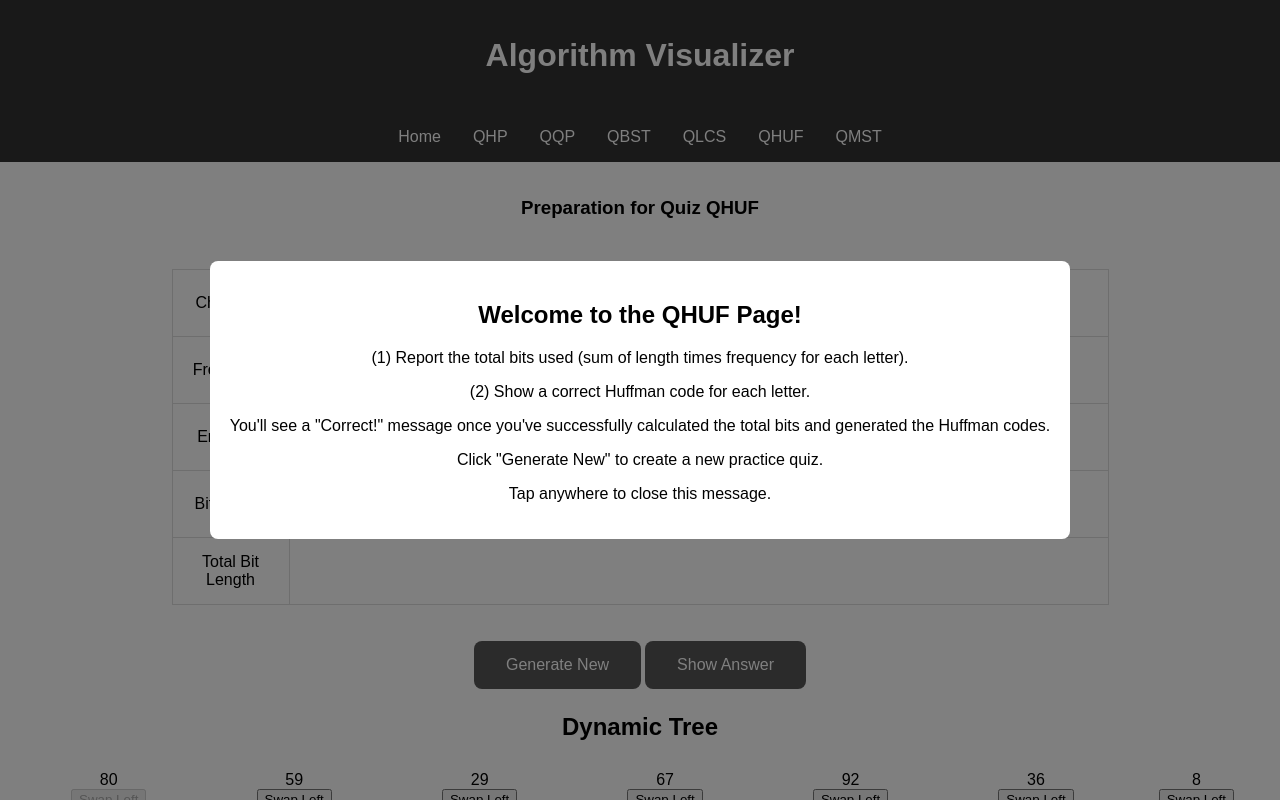
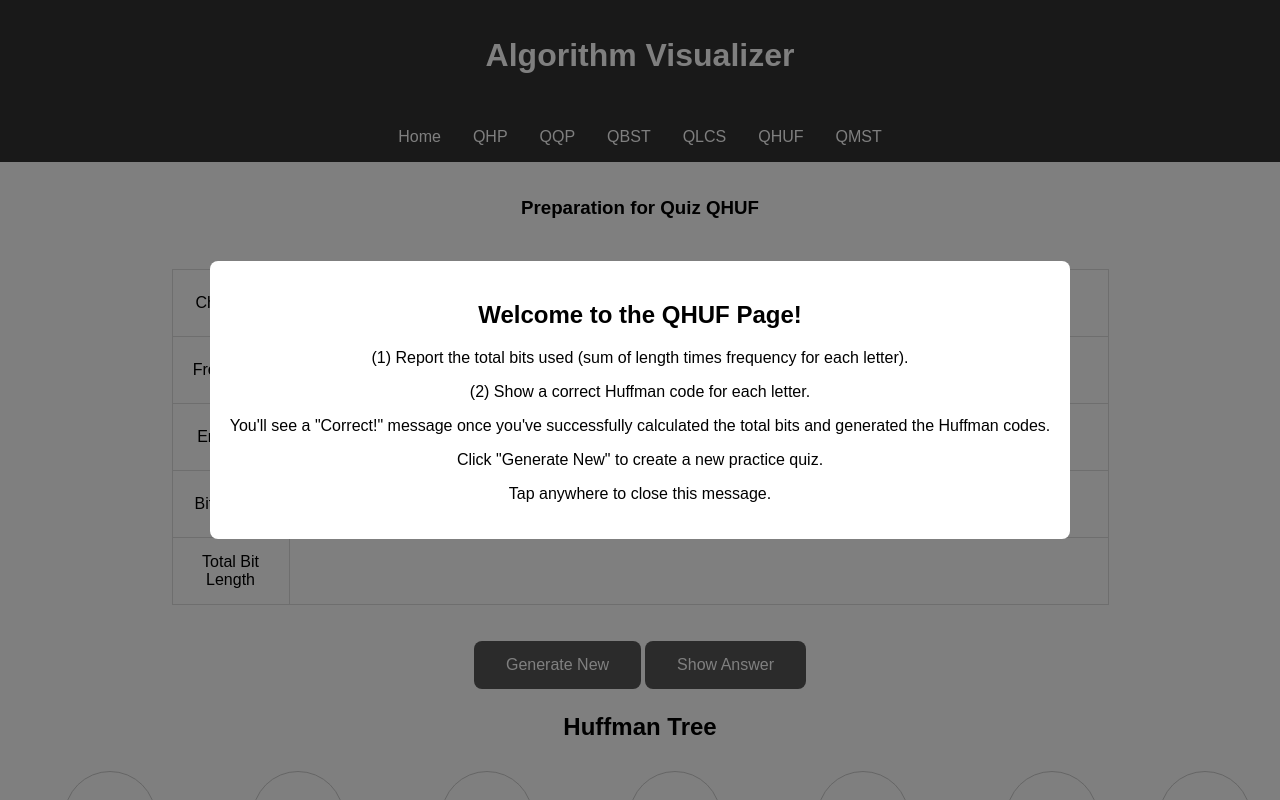
Before and after one commit to DanielH987/algorithm-visualizer, a React (Create React App) app: page /qhuf in a window 1280 px wide. Shown: the top 800 px of the page. Built offline with nearby package versions, Linux system fonts and the light colour scheme.

Commit message:
refactor: Improve code structure and styling for Huffman Test component

```diff
--- a/src/components/Huffman/Test.js
+++ b/src/components/Huffman/Test.js
@@ -1,16 +1,42 @@
 import React, { useState, useEffect } from "react";
+import { useDrag, useDrop } from "react-dnd";
 
 // Helper function to create a new tree node
 function createNode(value, left = null, right = null) {
   return { value, left, right };
 }
 
-const TreeNode = ({ node, onSwapLeft, onSwapRight, onAddAdjacent, index, canAdd }) => {
+const ItemTypes = {
+  NODE: "node",
+};
+
+const TreeNode = ({ node, onSwapLeft, onSwapRight, onAddAdjacent, index, canAdd, swapNodes }) => {
+  const [{ isDragging }, dragRef] = useDrag({
+    type: ItemTypes.NODE,
+    item: { index },
+    collect: (monitor) => ({
+      isDragging: monitor.isDragging(),
+    }),
+  });
+
+  const [, dropRef] = useDrop({
+    accept: ItemTypes.NODE,
+    drop: (draggedItem) => {
+      if (draggedItem.index !== index) {
+        swapNodes(draggedItem.index, index);
+      }
+    },
+  });
+
   if (!node) return null;
 
   return (
-    <div style={{ textAlign: "center", margin: "10px" }}>
-      <div>{node.value}</div>
+    <div
+      ref={(node) => dragRef(dropRef(node))}
+      className="tree-node-container"
+      style={{ opacity: isDragging ? 0.5 : 1 }}
+    >
+      <div className="tree-node">{node.value}</div>
       <div>
         <button onClick={onSwapLeft} disabled={index === 0}>
           Swap Left
@@ -22,7 +48,7 @@ const TreeNode = ({ node, onSwapLeft, onSwapRight, onAddAdjacent, index, canAdd
       </div>
 
       {/* Render Children Below */}
-      <div style={{ display: "flex", justifyContent: "center", marginTop: "10px" }}>
+      <div className="tree-children">
         {node.left && <TreeNode node={node.left} />}
         {node.right && <TreeNode node={node.right} />}
       </div>
@@ -60,10 +86,10 @@ const Test = ({ randomNumbers }) => {
 
   return (
     <div>
-      <h2>Dynamic Tree</h2>
+      <h2>Huffman Tree</h2>
       <div style={{ display: "flex", justifyContent: "center" }}>
         {mainRow.map((node, index) => (
-          <div key={index} style={{ margin: "0 20px", display: "flex", flexDirection: "column", alignItems: "center" }}>
+          <div key={index} className="tree-node-wrapper">
             <TreeNode
               node={node}
               index={index}
@@ -71,6 +97,7 @@ const Test = ({ randomNumbers }) => {
               onSwapLeft={() => index > 0 && swapNodes(index, index - 1)}
               onSwapRight={() => index < mainRow.length - 1 && swapNodes(index, index + 1)}
               onAddAdjacent={() => addNodes(index)}
+              swapNodes={swapNodes}
             />
           </div>
         ))}
```
